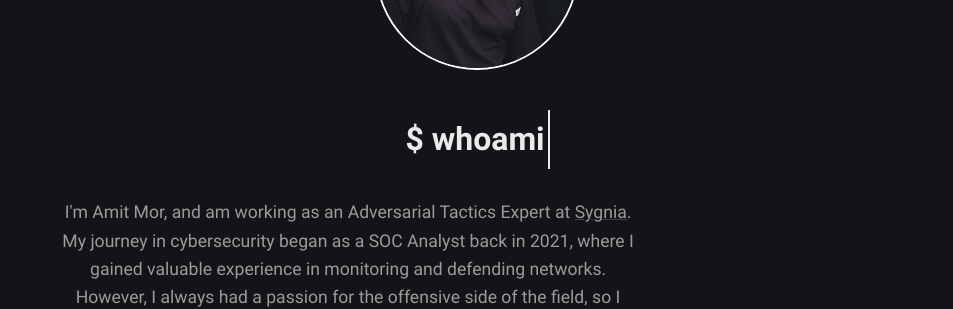
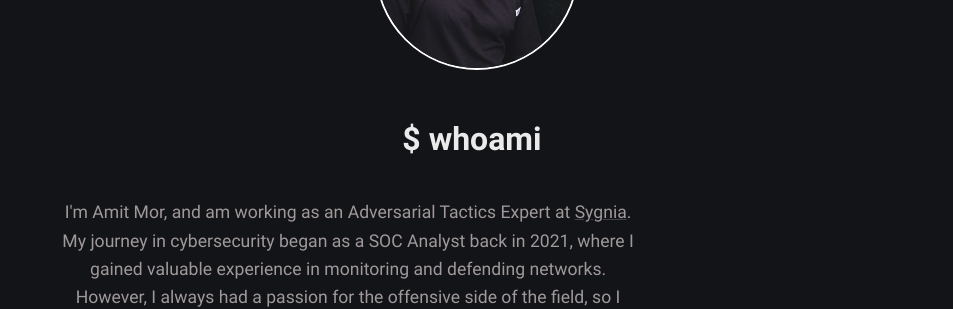
Before and after one commit to Extravenger/extravenger.github.io, a Jekyll site: the page built from about.md, in a window 1280 px wide. Shown: the part 293-602 px from the top of the page, without its empty margins (163-1116 px from the left). Built offline with Jekyll 4.4.1, drawn with Linux system fonts in a browser that asks for light colours.

Commit message:
Update about.html

```diff
--- a/_layouts/about.html
+++ b/_layouts/about.html
@@ -31,7 +31,7 @@
         <!-- Title and description -->
         <div class="text-container">
           <h1 class="typing-container">
-            <span class="text"></span><span class="cursor"></span>
+            <span class="text"></span><span class="cursor">|</span>
           </h1>
           <p class="slide-in">I'm Amit Mor, and am working as an Adversarial Tactics Expert at <a href="https://www.sygnia.co" target="_blank" rel="noopener noreferrer">Sygnia</a>.<br>My journey in cybersecurity began as a SOC Analyst back in 2021, where I gained valuable experience in monitoring and defending networks.<br>However, I always had a passion for the offensive side of the field, so I transitioned to Penetration Testing.<br>Red Teaming has always been my ultimate goal, and today? today I’m living that aspiration.</p>
         </div>
@@ -101,7 +101,7 @@
       display: inline-block;
       overflow: hidden;
       white-space: nowrap;
-      border-right: 2px solid;
+      border-right: none;
       animation: typing 3s steps(8) 0.5s forwards;
     }
 
@@ -118,26 +118,18 @@
       }
     }
 
-    /* Cursor animation (only after typing) */
+    /* Cursor animation */
     .cursor {
       display: inline-block;
       line-height: 1;
       margin-left: 2px;
       vertical-align: -0.1em;
-      opacity: 0; /* Start hidden */
-      animation: blink 0.7s step-end infinite, showCursor 0.5s forwards;
+      animation: blink 0.7s step-end infinite;
     }
 
     @keyframes blink {
       50% {
         opacity: 0;
-      }
-    }
-
-    /* Make the cursor visible after typing */
-    @keyframes showCursor {
-      100% {
-        opacity: 1;
       }
     }
 
```
